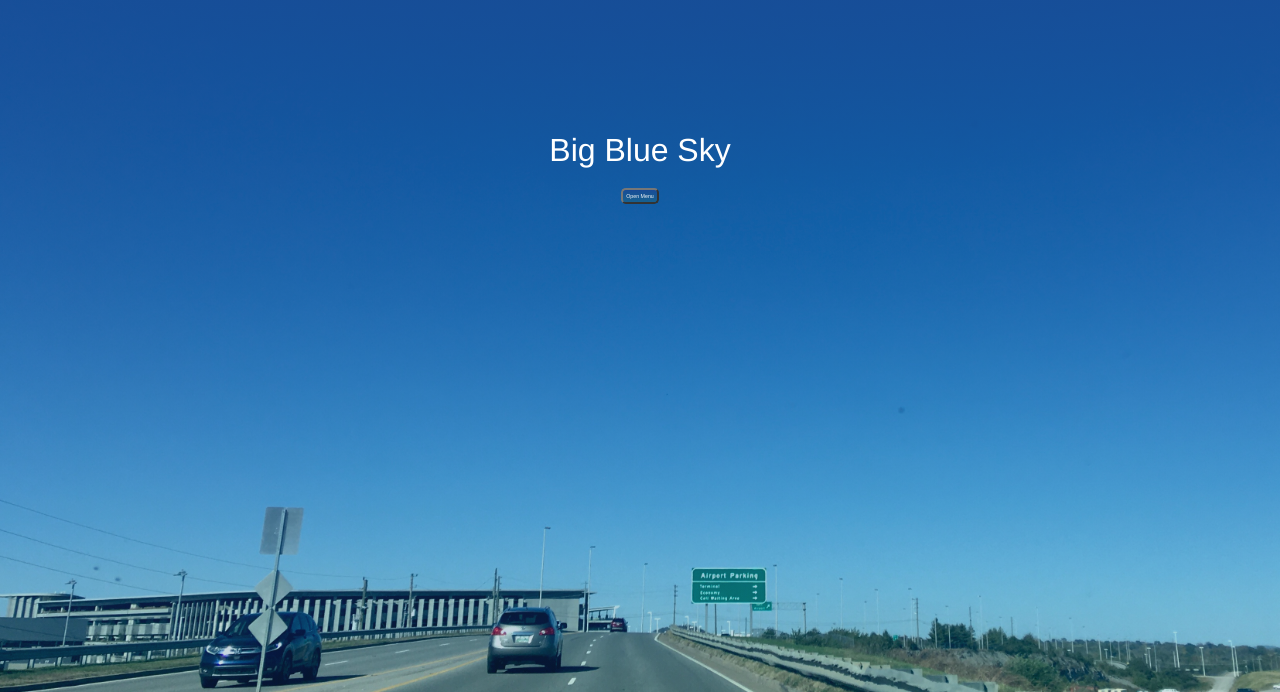
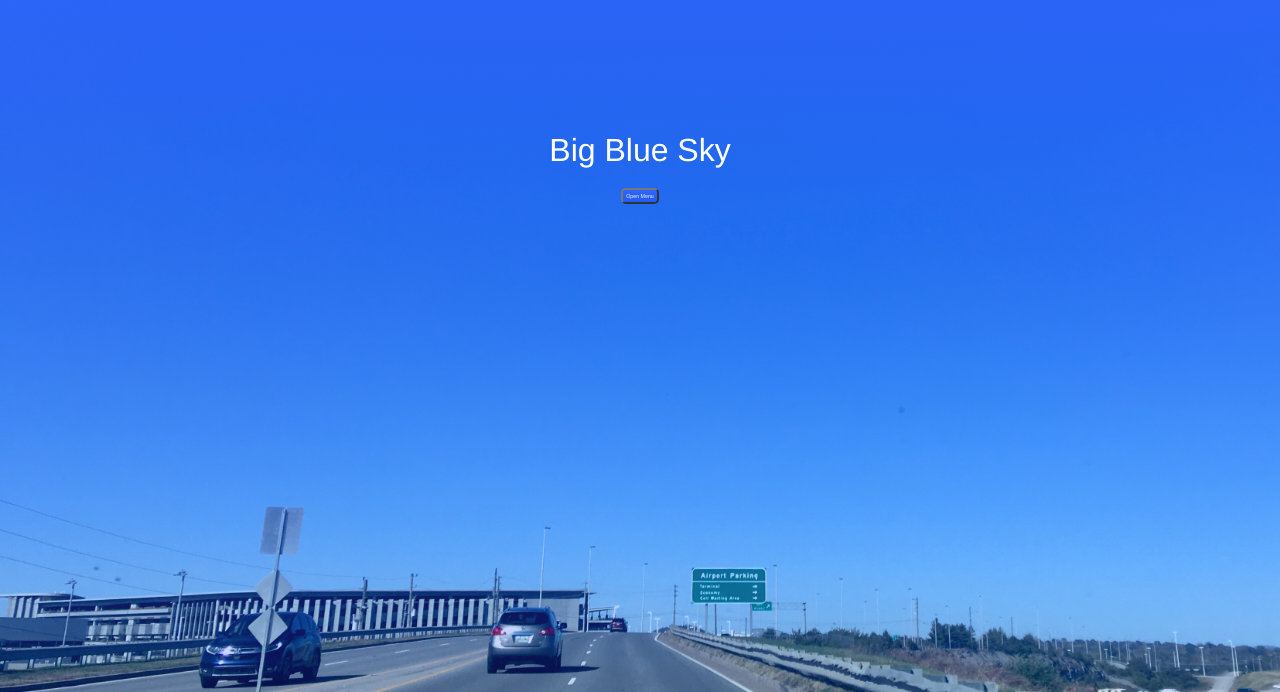
Before and after one commit to pjnalls/ClassicRPGMenu, an Angular app: page / in a window 1280 px wide. Shown: the part 108-800 px from the top of the page. Built offline with nearby package versions, Linux system fonts and the light colour scheme.

Commit message:
Add Angularization color scheme to `_config.scss`.

```diff
--- a/src/app/_config.scss
+++ b/src/app/_config.scss
@@ -1,5 +1,10 @@
-$primary-color: rgb(25, 75, 150);
-$secondary-color: rgb(25, 100, 125);
+$primary-color: #3065ff;
+$secondary-color: #204eff;
+$tertiary-color: #121fa1;
+$dark: #001281;
+$text-color-primary: #fff;
+$text-color-secondary: #abebff;
+$text-color-disabled: #7bbbe0;
 
 @mixin transition-ease {
   transition: all 0.5s ease-in-out;
```
